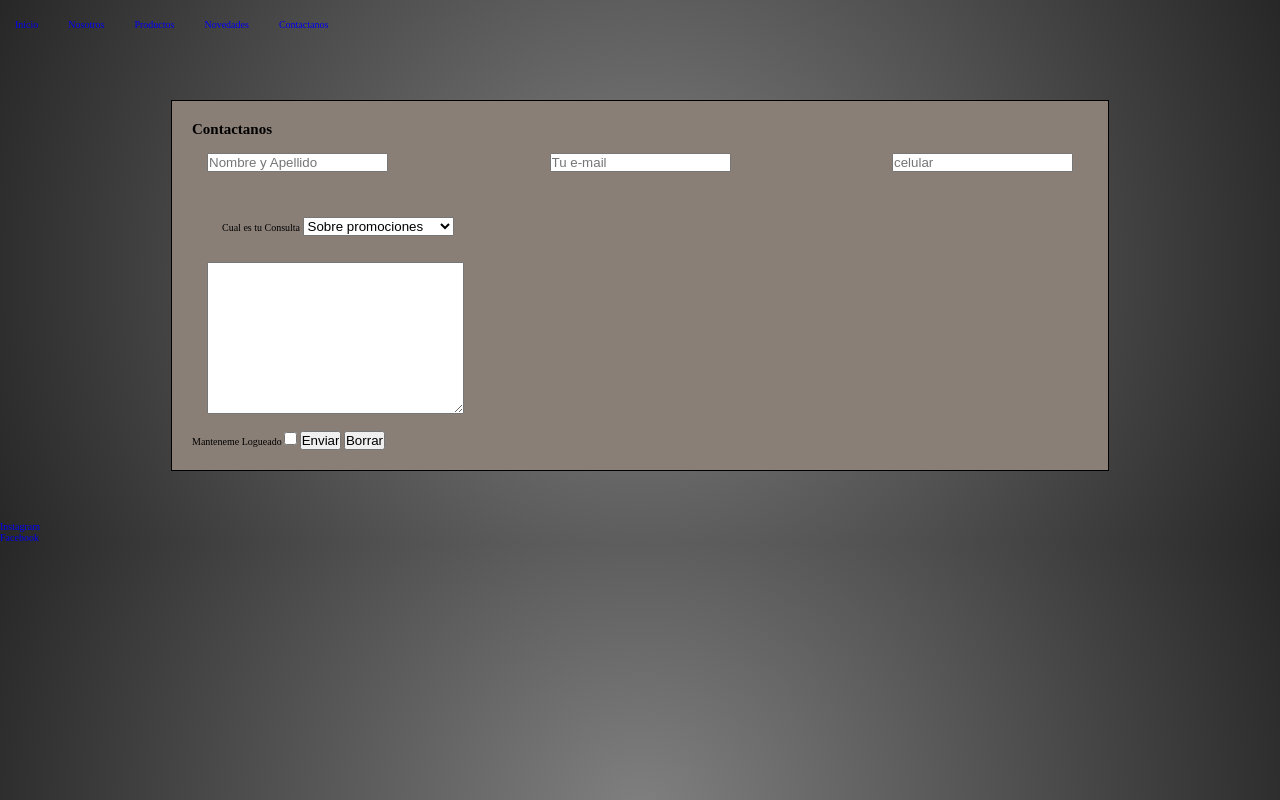
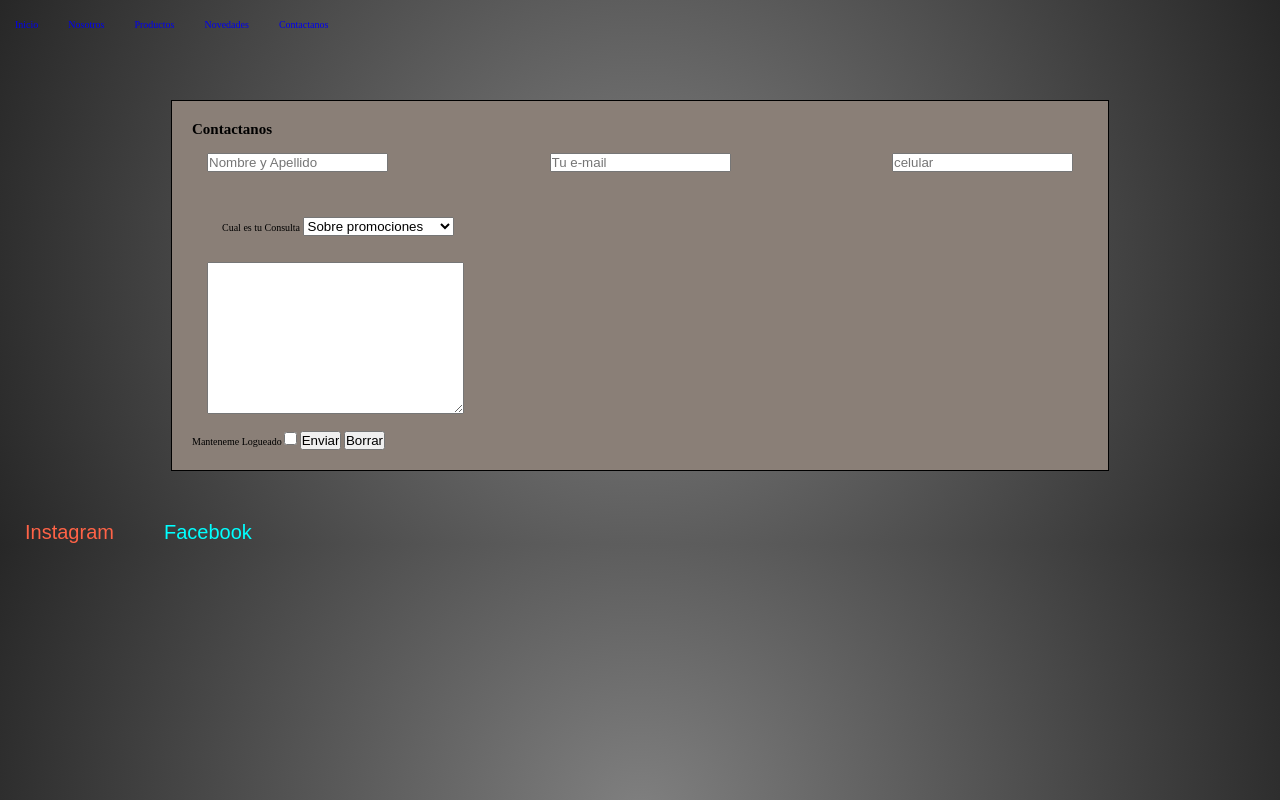
Before and after one commit to Nano1104/Clase-Git-Hub, a website: page assets/contacto.html in a window 1280 px wide. Drawn offline with Linux system fonts and the light colour scheme; a web font is replaced by a local one.

Commit message:
[ADD] Se le dio los estilos a los enlaces en el footer de contact page

```diff
--- a/assets/contacto.html
+++ b/assets/contacto.html
@@ -81,14 +81,14 @@
         </div>
     </main>
 
-    <footer>
-        <nav>
-            <ul>
-                <li>
-                    <a href="#">Instagram</a>
+    <footer id="#contact-footer">
+        <nav class="contact-footer__nav">
+            <ul class="contact-footer__nav__ul">
+                <li class="contact-footer__nav__ul__li">
+                    <a href="#" class="contact-footer__nav__ul__li__a1">Instagram</a>
                 </li>
-                <li>
-                    <a href="#">Facebook</a>
+                <li class="contact-footer__nav__ul__li">
+                    <a href="#" class="contact-footer__nav__ul__li__a2">Facebook</a>
                 </li>
             </ul>
         </nav>
--- a/scss/_contacto.scss
+++ b/scss/_contacto.scss
@@ -58,3 +58,24 @@
         }
     }
 }
+
+/* FOOTER STYLE */
+
+.contact-footer__nav {
+    &__ul {
+        display: flex;
+        &__li {
+            margin: 0px 25px;
+            & a {
+                font-family: sans-serif;
+                font-size: 2em;
+            }
+            &__a1 {
+                color: tomato;
+            }
+            &__a2 {
+                color: cyan;
+            }
+        }
+    }
+}
```
Also changed, not shown: css/index.css, 1 other file.
